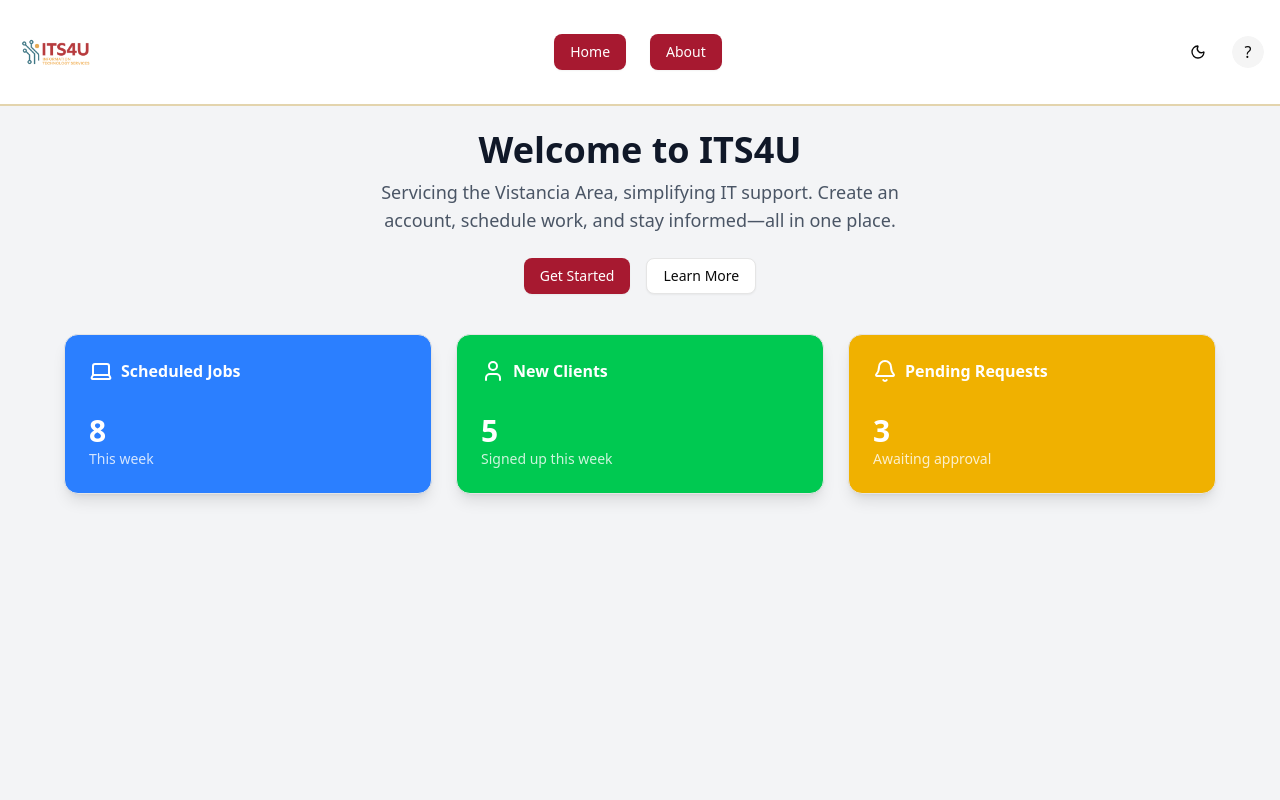
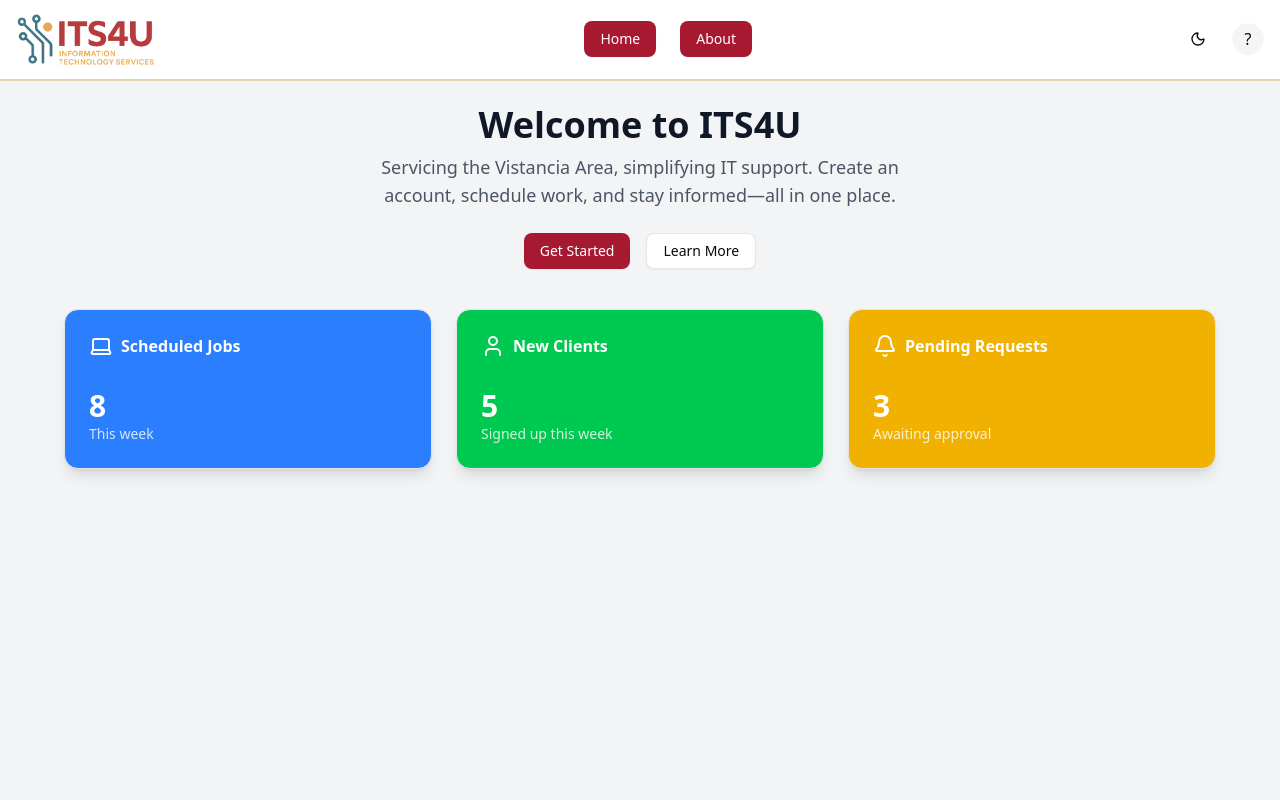
Before and after one commit to lfmanriquez/ITS4U, a React (Vite) app: page /about in a window 1280 px wide. Shown: the top 800 px of the page. Built offline with nearby package versions, Linux system fonts and the light colour scheme.

Commit message:
fixed logo and more styling

```diff
--- a/src/Components/ui/dropdown-menu.jsx
+++ b/src/Components/ui/dropdown-menu.jsx
@@ -51,7 +51,7 @@
       data-inset={inset}
       data-variant={variant}
       className={cn(
-        "focus:bg-primary focus:text-accent data-[variant=destructive]:text-destructive data-[variant=destructive]:focus:bg-destructive/10 dark:data-[variant=destructive]:focus:bg-destructive/20 data-[variant=destructive]:focus:text-destructive data-[variant=destructive]:*:[svg]:!text-destructive [&_svg:not([class*='text-'])]:text-muted-foreground relative flex cursor-default items-center gap-2 rounded-sm px-2 py-1.5 text-sm outline-hidden select-none data-[disabled]:pointer-events-none data-[disabled]:opacity-50 data-[inset]:pl-8 [&_svg]:pointer-events-none [&_svg]:shrink-0 [&_svg:not([class*='size-'])]:size-4",
+        "focus:bg-secondary focus:text-primary data-[variant=destructive]:text-destructive data-[variant=destructive]:focus:bg-destructive/10 dark:data-[variant=destructive]:focus:bg-destructive/20 data-[variant=destructive]:focus:text-destructive data-[variant=destructive]:*:[svg]:!text-destructive [&_svg:not([class*='text-'])]:text-muted-foreground relative flex cursor-default items-center gap-2 rounded-sm px-2 py-1.5 text-sm outline-hidden select-none data-[disabled]:pointer-events-none data-[disabled]:opacity-50 data-[inset]:pl-8 [&_svg]:pointer-events-none [&_svg]:shrink-0 [&_svg:not([class*='size-'])]:size-4",
         className
       )}
       {...props}
--- a/src/Navigation/NavBar.jsx
+++ b/src/Navigation/NavBar.jsx
@@ -64,7 +64,8 @@
           <img
             src={brandLogo}
             alt="ITS4U logo"
-            style={{ maxHeight: "10dvh" }}
+            className="hover:scale-105"
+            style={{ maxHeight: "55px" }}
           />
         </Link>
 
@@ -72,7 +73,12 @@
         <nav className="hidden md:flex gap-6 text-sm">
           {navOptions.map((n) => (
             <Link key={n.id} to={n.page}>
-              <Button variant="default">{n.label}</Button>
+              <Button
+                variant="default"
+                className="dark:hover:bg-primary/50 dark:hover:text-black"
+              >
+                {n.label}
+              </Button>
             </Link>
           ))}
         </nav>
```
Also changed, not shown: src/assets/its4u-logo.png.
